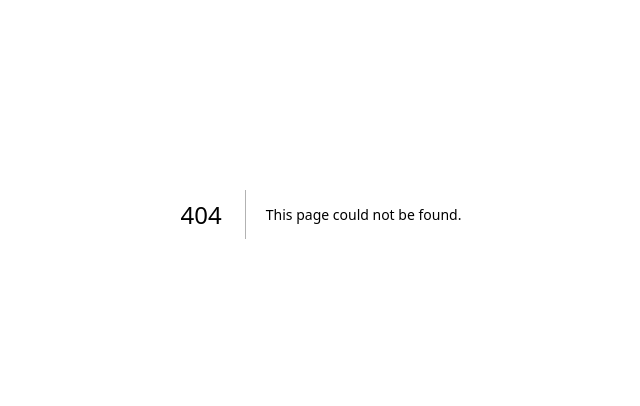
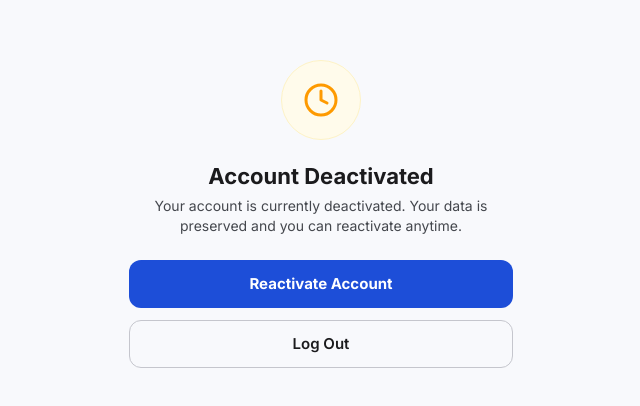
Before and after one commit to Aditya-tech18/StrivUp, a Next.js app: page /deactivated in a window 1280 px wide. Before the commit this address had no page. Shown: the part 186-592 px from the top of the page, without its empty margins (319-959 px from the left). Built offline with nearby package versions, Linux system fonts and the light colour scheme.

Commit message:
feat(auth): deactivated account page with reactivate option

```diff
--- /dev/null
+++ b/src/app/deactivated/page.tsx
@@ -0,0 +1,53 @@
+"use client";
+
+import { useRouter } from "next/navigation";
+import { Clock } from "lucide-react";
+import { createClient } from "@/lib/supabase/client";
+import { useState } from "react";
+
+export default function DeactivatedPage() {
+  const router = useRouter();
+  const [loading, setLoading] = useState(false);
+
+  const handleReactivate = async () => {
+    setLoading(true);
+    const supabase = createClient();
+    const { data: { user } } = await supabase.auth.getUser();
+    if (user) {
+      await supabase.from("profiles").update({ is_deactivated: false, updated_at: new Date().toISOString() }).eq("id", user.id);
+    }
+    router.replace("/feed");
+  };
+
+  const handleLogOut = async () => {
+    const supabase = createClient();
+    await supabase.auth.signOut();
+    router.replace("/login");
+  };
+
+  return (
+    <div className="min-h-screen bg-[#F8F9FC] flex items-center justify-center px-5">
+      <div className="max-w-sm w-full flex flex-col items-center gap-6 text-center py-10">
+        <div className="w-20 h-20 rounded-full bg-amber-50 border border-amber-100 flex items-center justify-center">
+          <Clock size={36} className="text-amber-500" />
+        </div>
+        <div>
+          <h1 className="text-[22px] font-bold text-on-surface">Account Deactivated</h1>
+          <p className="type-body-md text-on-surface-variant mt-2 leading-relaxed">
+            Your account is currently deactivated. Your data is preserved and you can reactivate anytime.
+          </p>
+        </div>
+        <div className="w-full flex flex-col gap-3">
+          <button onClick={handleReactivate} disabled={loading}
+            className="w-full h-12 rounded-xl bg-secondary text-white font-bold text-[15px] flex items-center justify-center disabled:opacity-50">
+            {loading ? "Reactivating…" : "Reactivate Account"}
+          </button>
+          <button onClick={handleLogOut}
+            className="w-full h-12 rounded-xl border border-outline-variant text-on-surface font-semibold text-[15px]">
+            Log Out
+          </button>
+        </div>
+      </div>
+    </div>
+  );
+}
```
